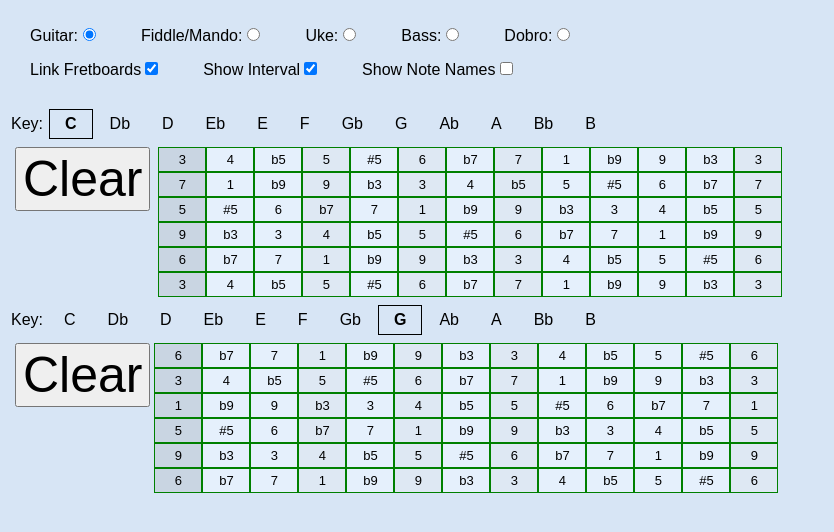
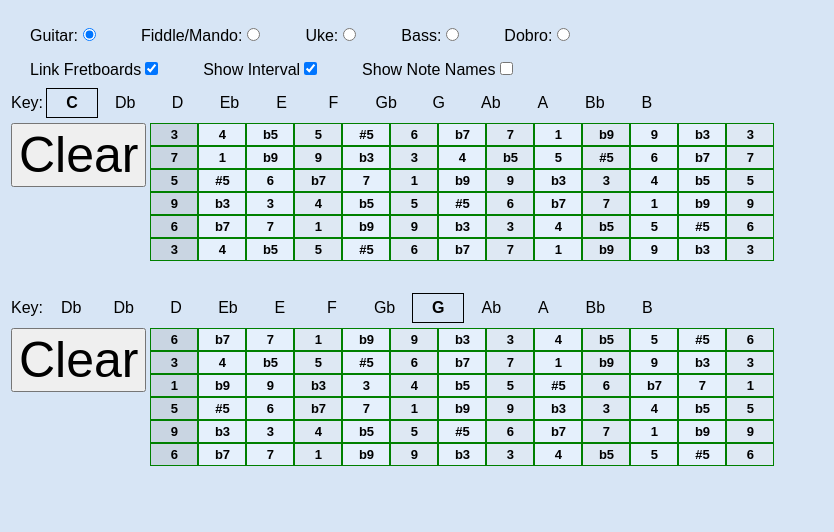
Before and after one commit to rjturek/rjtfrets, a plain HTML site: page index.html in a window 1280 px wide. Shown: the part 58-590 px from the top of the page, without its empty margins (0-834 px from the left). Drawn offline with Linux system fonts and the light colour scheme.

Commit message:
limit key row width; sp between fretboards

```diff
--- a/index.html
+++ b/index.html
@@ -46,17 +46,13 @@
   </tr>
 </table>
 
-<br>
-
+<!----- Upper fretboard --------------------------------------->
 <!-------- Pick Key 0  ---------------------->
 <table align="left">
   <tr>
     <td>
       Key:
     </td>
-    <td>
-    <table>
-    <tr>
     <td id="k_0_0" onclick=pickKey(0,0) >C </td>
     <td id="k_0_1" onclick=pickKey(0,1) >Db</td>
     <td id="k_0_2" onclick=pickKey(0,2) >D </td>
@@ -69,36 +65,29 @@
     <td id="k_0_9" onclick=pickKey(0,9) >A </td>
     <td id="k_0_10" onclick=pickKey(0,10)>Bb</td>
     <td id="k_0_11" onclick=pickKey(0,11)>B </td>
-    </tr></table>
-    </td>
   </tr>
 </table>
 <!-------- Fretboard 0 ------------------->
 <table align="left">
   <tr>
-    <td align="center"> </td>
     <td valign="top">
       <input class="clear-button" type="submit" value="Clear" onclick="clearNotes(0)">
     </td>
-    <td align="center"> </td>
     <td>
       <table id="fretboard0" cellPadding="0" cellSpacing="0" >
       </table>
     </td>
   </tr>
+  <tr><td style="height: 25px;"> </td></tr>
 </table>
-<p>
-
+<!----- Lower fretboard --------------------------------------->
 <!-------- Pick Key 1  ---------------------->
 <table align="left">
   <tr>
     <td>
       Key:
     </td>
-      <td>
-      <table>
-      <tr>
-        <td id="k_1_0" onclick=pickKey(1,0) >C </td>
+    <td id="k_1_0" onclick=pickKey(1,0) >Db</td>
     <td id="k_1_1" onclick=pickKey(1,1) >Db</td>
     <td id="k_1_2" onclick=pickKey(1,2) >D </td>
     <td id="k_1_3" onclick=pickKey(1,3) >Eb</td>
@@ -110,21 +99,16 @@
     <td id="k_1_9" onclick=pickKey(1,9) >A </td>
     <td id="k_1_10" onclick=pickKey(1,10)>Bb</td>
     <td id="k_1_11" onclick=pickKey(1,11)>B </td>
-      </tr></table>
-      </td>
   </tr>
 </table>
-  <br>
 <!-------- Fretboard 1 ------------------->
 <table align="left">
   <tr>
-      <td align="center"></td>
     <td  valign="top">
       <input class="clear-button" type="submit" value="Clear" onclick="clearNotes(1)">
     </td>
     <td>
-      <table id="fretboard1" cellPadding="0" cellSpacing="0">
-      </table>
+      <table id="fretboard1" cellPadding="0" cellSpacing="0"></table>
     </td>
   </tr>
 </table>
--- a/main.js
+++ b/main.js
@@ -173,7 +173,7 @@ function allocStrings(fbNum)
       if (j == 0)  {
         spot.fretType = "nut"
       }
-      else if (j==3 || j==5 || j==7 || j==12 )   {
+      else if (j==3 || j==5 || j==7 || j==9 || j==12 )   {
         spot.fretType = "marker"
       }
       else {
@@ -326,7 +326,7 @@ function tdLabels(fbStrings, row, col)
       } else if (showNoteNames)   {
         innerStuff(fbStrings[i][j].td, fbStrings[i][j].noteName);
       } else {
-        innerStuff(fbStrings[i][j].td, "");
+        innerStuff(fbStrings[i][j].td, "-");
       }
     }
   }
--- a/styles.css
+++ b/styles.css
@@ -26,7 +26,7 @@ pre{
 /* Unselected Key */
 .pickkey0
 {
-  width: 8%;
+  width: 20px;
   text-align: center;
   border: 0px ;
   padding: 5px 15px ;
@@ -35,7 +35,7 @@ pre{
 /* Selected Key */
 .pickkey1
 {
-  width: 8%;
+  width: 20px;
   text-align: center;
   font-weight: bold;
   border: 1px solid black;
@@ -50,10 +50,11 @@ pre{
 .fret
 {
   font-size:small;
+  font-weight:bold;
   text-align: center;
   width: 40px;
   border: 1px solid green;
-  padding: 4 3 4 3;
+  padding: 3 3 3 3;
 }
 
 .plainOff
@@ -74,7 +75,6 @@ pre{
 /* Highlighted spot */
 .fretOn
 {
-  font-weight:bold;
   border-radius: 25px;
   background-color: ffffff;
   padding: 0 0 0 0;
```
Lines whose indentation alone changed are shown as unchanged.
